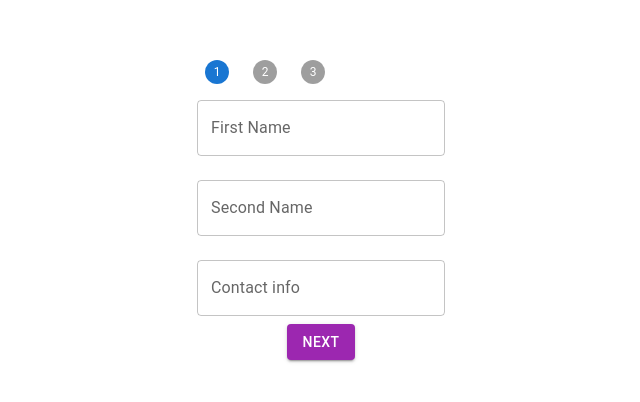
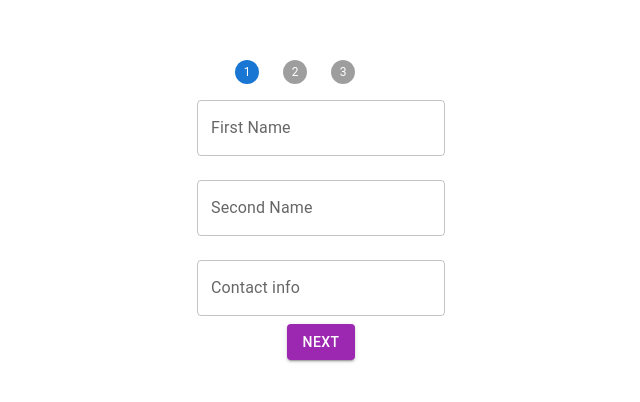
Before and after one commit to ch1n069/React-multi-step-form, a React (Vite) app: page / in a window 1280 px wide. Shown: the part 190-592 px from the top of the page, without its empty margins (319-959 px from the left). Built offline with nearby package versions, Linux system fonts and the light colour scheme.

Commit message:
styling of the stepper '

```diff
--- a/src/App.css
+++ b/src/App.css
@@ -42,3 +42,16 @@
 .read-the-docs {
   color: #f0e7e7;
 }
+
+.form {
+  border-width: 1px;
+  /* background-color: aqua; */
+  align-items: center;
+}
+
+.stepper {
+  align-items: center;
+  background-color: "green";
+  border-width: 1px solid "red";
+  margin-left: 30px;
+}
--- a/src/App.jsx
+++ b/src/App.jsx
@@ -26,7 +26,8 @@ function App() {
   };
   return (
     <>
-      <div className="App" style={{}}>
+      <div className="form" style={{}}>
+        <div className="stepper">
           <Stepper
             style={{ width: "18%" }}
             activeStep={currentStep - 1}
@@ -42,6 +43,8 @@ function App() {
               <StepLabel></StepLabel>
             </Step>
           </Stepper>
+        </div>
+
         {showStep(currentStep)}
       </div>
     </>
--- a/src/components/ThirdStepForm.jsx
+++ b/src/components/ThirdStepForm.jsx
@@ -5,6 +5,32 @@ const ThirdStepForm = () => {
   const { setStep, userData, setUserData } = useContext(multiStepContext);
   const backButton = () => {
     setStep(2);
+  };
+  const submitData = () => {
+    firstName: {
+      userData["firstName"];
+    }
+    secondName: {
+      userData["secondName"];
+    }
+    contact: {
+      userData["contact"];
+    }
+    email: {
+      userData["email"];
+    }
+    country: {
+      userData["country"];
+    }
+    district: {
+      userData["district"];
+    }
+    county: {
+      userData["county"];
+    }
+    landmark: {
+      userData["landmark"];
+    }
   };
   return (
     <div style={{}}>
@@ -51,7 +77,7 @@ const ThirdStepForm = () => {
         </Button>
         <span> </span>
         <Button variant="contained" color="secondary">
-          Next
+          Submit
         </Button>
       </div>
     </div>
--- a/src/index.css
+++ b/src/index.css
@@ -4,7 +4,7 @@
   font-weight: 400;
   color-scheme: light dark;
   color: rgba(255, 255, 255, 0.87);
-  background-color: #242424;
+  background-color: #ffffff;
   font-synthesis: none;
   text-rendering: optimizeLegibility;
   -webkit-font-smoothing: antialiased;
```
Lines whose indentation alone changed are shown as unchanged.
